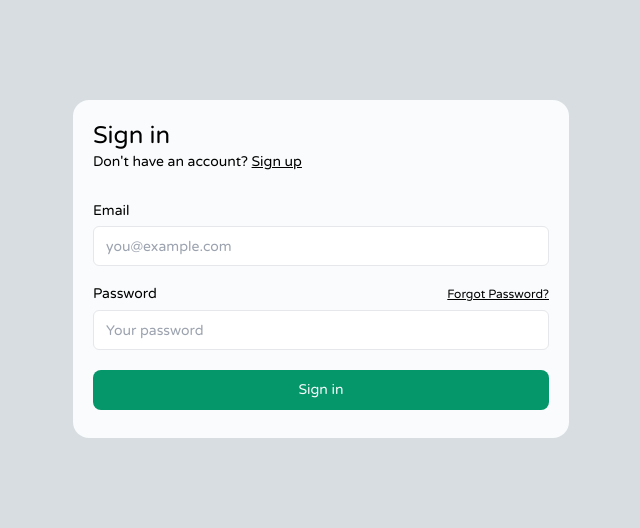
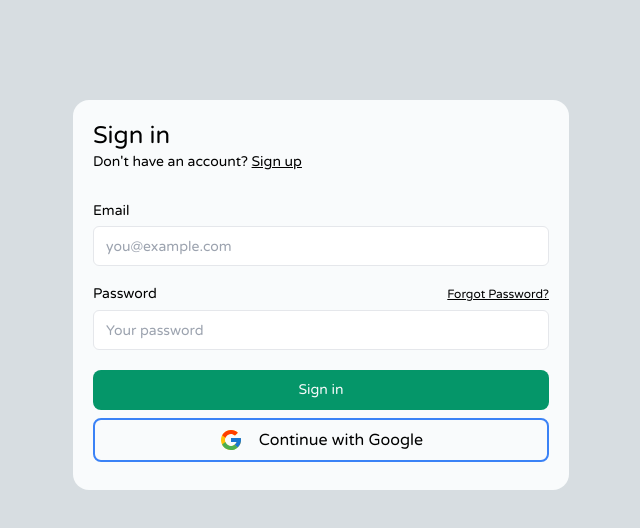
Before and after one commit to harvest7777/i-just-need-to-lock-in, a Next.js app: page /sign-in in a window 1280 px wide. Shown: the top 528 px of the page, without its empty margins (319-959 px from the left). Built offline with nearby package versions, Linux system fonts and the light colour scheme; no server answers.

Commit message:
google oauth

```diff
--- a/app/(auth-pages)/sign-in/page.tsx
+++ b/app/(auth-pages)/sign-in/page.tsx
@@ -4,6 +4,7 @@ import { SubmitButton } from "@/components/submit-button";
 import { Input } from "@/components/ui/input";
 import { Label } from "@/components/ui/label";
 import Link from "next/link";
+import SignInWithGoogleButton from "../sign-up/with_google";
 
 export default async function Login(props: { searchParams: Promise<Message> }) {
   const searchParams = await props.searchParams;
@@ -35,9 +36,10 @@ export default async function Login(props: { searchParams: Promise<Message> }) {
           placeholder="Your password"
           required
         />
-        <SubmitButton className="bg-emerald-600 rounded-lg text-appFg" pendingText="Signing In..." formAction={signInAction}>
+        <SubmitButton className="bg-emerald-600 rounded-lg text-appFg btn-hover" pendingText="Signing In..." formAction={signInAction}>
           Sign in
         </SubmitButton>
+        <SignInWithGoogleButton />
         <FormMessage message={searchParams} />
       </div>
     </form>
--- a/app/(auth-pages)/sign-up/page.tsx
+++ b/app/(auth-pages)/sign-up/page.tsx
@@ -4,6 +4,7 @@ import { SubmitButton } from "@/components/submit-button";
 import { Input } from "@/components/ui/input";
 import { Label } from "@/components/ui/label";
 import Link from "next/link";
+import SignInWithGoogleButton from "./with_google";
 
 export default async function Signup(props: {
   searchParams: Promise<Message>;
@@ -40,9 +41,10 @@ export default async function Signup(props: {
             minLength={6}
             required
           />
-          <SubmitButton className="bg-emerald-600 rounded-lg text-appFg" formAction={signUpAction} pendingText="Signing up...">
+          <SubmitButton className="bg-emerald-600 rounded-lg text-appFg btn-hover" formAction={signUpAction} pendingText="Signing up...">
             Sign up
           </SubmitButton>
+          <SignInWithGoogleButton />
           <FormMessage message={searchParams} />
         </div>
       </form>
--- /dev/null
+++ b/app/(auth-pages)/sign-up/with_google.tsx
@@ -0,0 +1,12 @@
+"use client";
+import { FcGoogle } from "react-icons/fc";
+import { signInWithGoogle } from "@/app/actions";
+const SignInWithGoogleButton = () => {
+    return (
+        <div className="bg-appFg border-blue-500 border-2 p-2 btn-hover rounded-lg flex justify-center items-center align-middle space-x-4" onClick={(signInWithGoogle)}>
+            <FcGoogle className="text-2xl bg-appFg"/>
+            <p className=" text-center">Continue with Google</p>
+        </div>
+    )
+}
+export default SignInWithGoogleButton;
--- a/app/actions.ts
+++ b/app/actions.ts
@@ -57,6 +57,24 @@ export const signInAction = async (formData: FormData) => {
 
   return redirect("/lockin");
 };
+
+export const signInWithGoogle = async () => {
+  const supabase = await createClient();
+  const origin = (await headers()).get("origin");
+  const{data, error} = await supabase.auth.signInWithOAuth({
+      provider: 'google',
+      options: {
+          redirectTo: `${origin}/auth/callback`,
+      }
+    })
+    if (error) {
+      return encodedRedirect("error", "/sign-in", error.message);
+    }
+    if(data.url) {
+      return redirect(data.url);
+    }
+
+}
 
 export const forgotPasswordAction = async (formData: FormData) => {
   const email = formData.get("email")?.toString();
--- a/app/friends/_components/friend_feed.tsx
+++ b/app/friends/_components/friend_feed.tsx
@@ -29,9 +29,6 @@ export default function FriendFeed() {
         initialize();
     },[acceptedFriends])
 
-    useEffect(()=>{
-        console.log(friendData);
-    },[friendData])
     return(
         <div className="w-full flex flex-col items-center">
         {friendData.length > 0? (
--- a/app/globals.css
+++ b/app/globals.css
@@ -8,7 +8,7 @@
   .btn-hover {
     @apply transform transition-transform duration-75 hover:cursor-pointer active:scale-90;
   }
-}
+  }
 @layer base {
   :root {
     --background: 0 0% 100%;
@@ -68,7 +68,20 @@
     @apply font-title;
     overflow: auto;
   }
-  ::-webkit-scrollbar {
-    display: none;
-  }
+::-webkit-scrollbar {
+  width: 8px;
 }
+
+/* Track */
+::-webkit-scrollbar-track {
+  background: #ededed;
+  border-radius:5px;
+}
+
+/* Handle */
+::-webkit-scrollbar-thumb {
+  background: #cecece;
+  border-radius: 5px;
+}
+
+}
--- a/app/lockin/_components/changelog.tsx
+++ b/app/lockin/_components/changelog.tsx
@@ -21,7 +21,8 @@ export default function Changelog() {
             <span className="text-yellow-600 font-bold">In development - </span>
             <span className="text-neutral-400">Lock in history and statistics</span>
         </div>
-        <div>
+        <div className="max-h-24 overflow-y-auto">
+            <p className="text-neutral-400">1/26/2025 - Added support for Google login</p>
             <p className="text-neutral-400">1/25/2025 - Added confirmation when removing a friend</p>
             <p className="text-neutral-400">1/25/2025 - UI changes</p>
             <p className="text-neutral-400">1/25/2025 - Added confirmation when deleting a task</p>
@@ -36,7 +37,7 @@ export default function Changelog() {
             <p className="text-neutral-400">1/20/2025 - Fixed null total time when completing a task</p>
             <p className="text-neutral-400">1/19/2025 - Fixed activity status not updating on desktop</p>
         </div>
-        <h1 className="text-neutral-400 mt-2">🤍 Your feedback is valuable. If you encounter any bugs or want a feature added please reach out to me on discord @bagillionaire.</h1>
+        <h1 className="text-neutral-400 mt-2">🤍 Your feedback is valuable. If you encounter any bugs or ideas please reach out to me on discord @bagillionaire.</h1>
        </div>
         }
         </>
--- a/utils/supabase/middleware.ts
+++ b/utils/supabase/middleware.ts
@@ -40,7 +40,6 @@ export const updateSession = async (request: NextRequest) => {
     // This will refresh session if expired - required for Server Components
     // https://supabase.com/docs/guides/auth/server-side/nextjs
     const user = await supabase.auth.getUser();
-
     // protected routes
     if (protectedRoutes.some((route) => request.nextUrl.pathname.startsWith(route)) && user.error) {
       return NextResponse.redirect(new URL("/", request.url));
```
